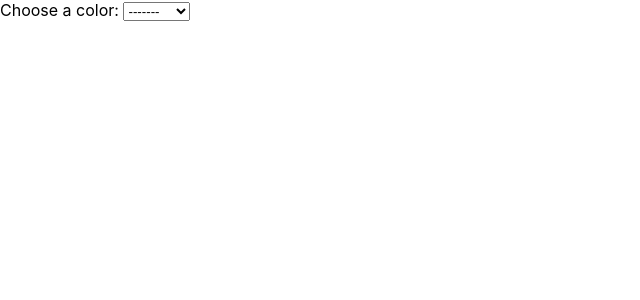
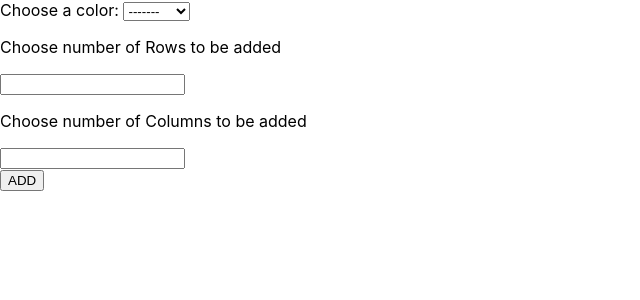
Before and after one commit to chan9367/DOM3React, a React (Create React App) app: page / in a window 1280 px wide. Shown: the top 300 px of the page, without its empty margins (0-640 px from the left). Built offline with nearby package versions, Linux system fonts and the light colour scheme.

Commit message:
added options for user to input their number of rows/columns to be added to table

```diff
--- a/src/App.css
+++ b/src/App.css
@@ -28,6 +28,12 @@
   color: #61dafb;
 }
 
+table, td, tr {
+  border: 1px solid black;
+  height: 15px;
+  width: 15px;
+}
+
 @keyframes App-logo-spin {
   from {
     transform: rotate(0deg);
--- a/src/App.js
+++ b/src/App.js
@@ -1,21 +1,86 @@
 import React, { Component } from 'react';
 import './App.css';
-import addRow from './Components/addRow.js';
-import addColumn from './Components/addColumn.js';
+import TableRow from './Components/TableRow.js';
+import TableCell from './Components/TableCell.js';
 import clickColor from './Components/clickColor.js';
-import ColorMenu from './Components/ColorMenu.js';
+import Table from './Components/Table.js';
+import ColorMenu from "./Components/colorMenu.js";
+import ReactDOM from 'react-dom';
+
 
 
 class App extends Component {
+
+  constructor(props){
+    super(props)
+    this.state= {
+      columns: 20,
+      rows: 20,
+    }
+  }
+
+
+  addNewCell = () =>{
+    let outputRow = [];
+    console.log("Rows: "+this.state.rows);
+    console.log("Columns: "+this.state.columns);
+
+    for(let i = 0; i < this.state.rows; i++)
+    {
+      outputRow.push(<div className= {"row " + i.toString()}></div>);
+    }
+
+    ReactDOM.render((outputRow),
+      document.getElementsByClassName("table")[0]);
+
+
+    let outputCells = [];
+
+    for(let j = 0; j < this.state.columns; j++)
+    {
+       outputCells.push(<TableCell/>);
+    }
+
+    for(let i = 0; i < this.state.rows; i++)
+    {
+      ReactDOM.render((outputCells),
+      document.getElementsByClassName("row")[i]);
+
+    }
+
+  }
+
+  handleChange = event => {
+    this.setState({
+      [event.target.name]: event.target.value
+    });
+
+  }
+
   render(){
     return (
+      <>
+        <div>
+          <ColorMenu/>
+        </div>
+        <div><p>Choose number of Rows to be added</p><input type="text" name="rows" onChange={this.handleChange}></input></div>
+        <div><p>Choose number of Columns to be added</p><input type="text" name="columns" onChange={this.handleChange}></input></div>
+        <div>
+        <button
+            className="button-add"
+            onClick={() => {
+                      this.addNewCell();
+            }}>
+              ADD
+            </button>
+        </div>
+        <div className="table">
 
-      <div>
-        <ColorMenu />
+        </div>
+      </>
 
-      </div>
-
-    )
+    );
   }
 }
+
 export default App;
--- /dev/null
+++ b/src/Components/Table.js
@@ -0,0 +1,22 @@
+import React, { Component } from "react";
+import TableRow from './TableRow.js';
+import ReactDOM from 'react-dom';
+
+class Table extends Component {
+    constructor(props){
+        super(props);
+        this.state= {
+            columns: 3,
+            rows: 1,
+          }
+     }
+
+ render(){
+     return
+
+   }
+}
+
+
+
+export default Table;
--- /dev/null
+++ b/src/Components/TableCell.js
@@ -0,0 +1,21 @@
+import React, { Component } from "react";
+import axios from "axios";
+
+class TableCell extends Component {
+    constructor(props){
+        super(props);
+        this.state={
+            color: "",
+        };
+     }
+
+ render(){
+     return(
+         <td className="table-cell"></td>
+     )
+   }
+}
+
+
+
+export default TableCell;
--- /dev/null
+++ b/src/Components/TableRow.js
@@ -0,0 +1,21 @@
+import React, { Component } from "react";
+import TableCell from './TableCell.js';
+import ReactDOM from 'react-dom';
+
+class TableRow extends Component {
+    constructor(props){
+        super(props);
+        this.state={
+            cells: "",
+        };
+     }
+
+ render(){
+     return
+
+   }
+}
+
+
+
+export default TableRow;
--- a/src/Components/addRow.js
+++ b/src/Components/addRow.js
@@ -1,18 +1,29 @@
 import React, { Component } from "react";
 
-class addRow extends Component {
+class AddRow extends Component {
     constructor(props){
         super(props);
         this.state={
-            show: true,
+            row: 0,
         };
      }
 
+handleAddRow = () => {
+    this.setState({row: this.state.row + 1});
+    console.log(this.state.row);
+}
+
  render(){
-     return
+
+     return (
+        <div>
+            <button onClick={this.handleAddRow}>Add Row</button>
+        </div>
+
+     )
    }
 }
 
 
 
-export default addRow;
+export default AddRow;
--- a/src/Components/colorMenu.js
+++ b/src/Components/colorMenu.js
@@ -10,6 +10,8 @@ class ColorMenu extends Component {
 
 handleColor = (event) => {
     this.setState({color: event.target.value})
+
+
 }
 
  render(){
@@ -24,8 +26,8 @@ handleColor = (event) => {
                 <option value="green">Green</option>
                 <option value="blue">Blue</option>
                 <option value="purple">Purple</option>
-                {console.log("color: "+ this.state.color)}
             </select>
+            {console.log(this.state.color)}
     </div>)
 
    }
```
